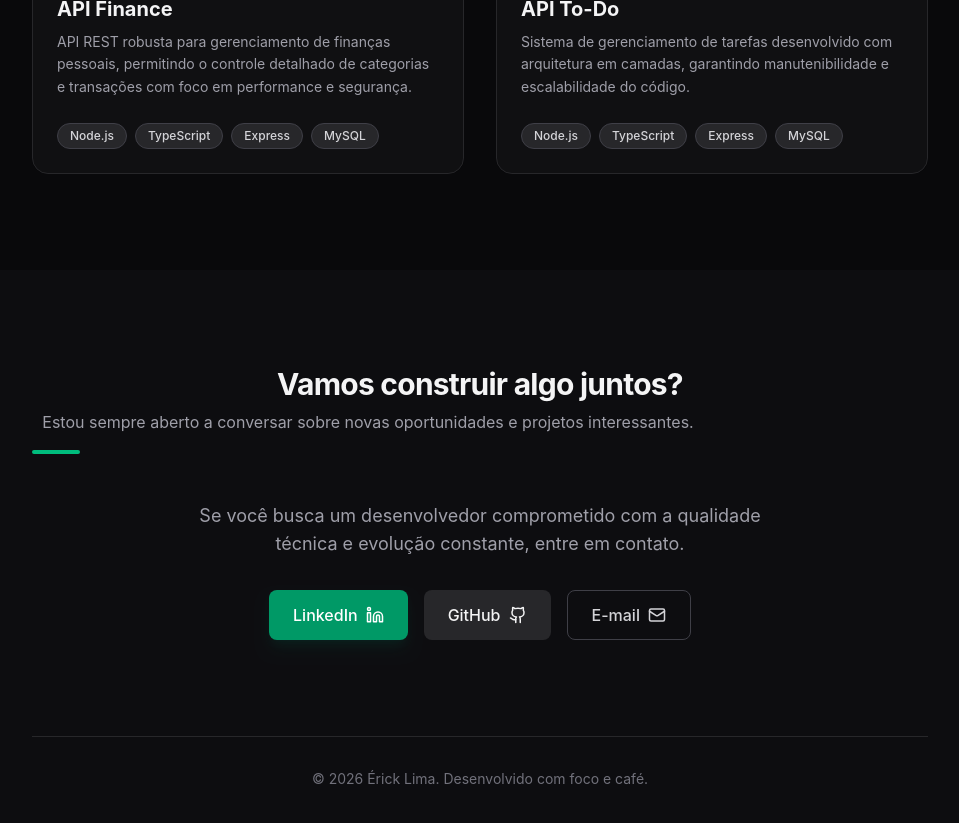
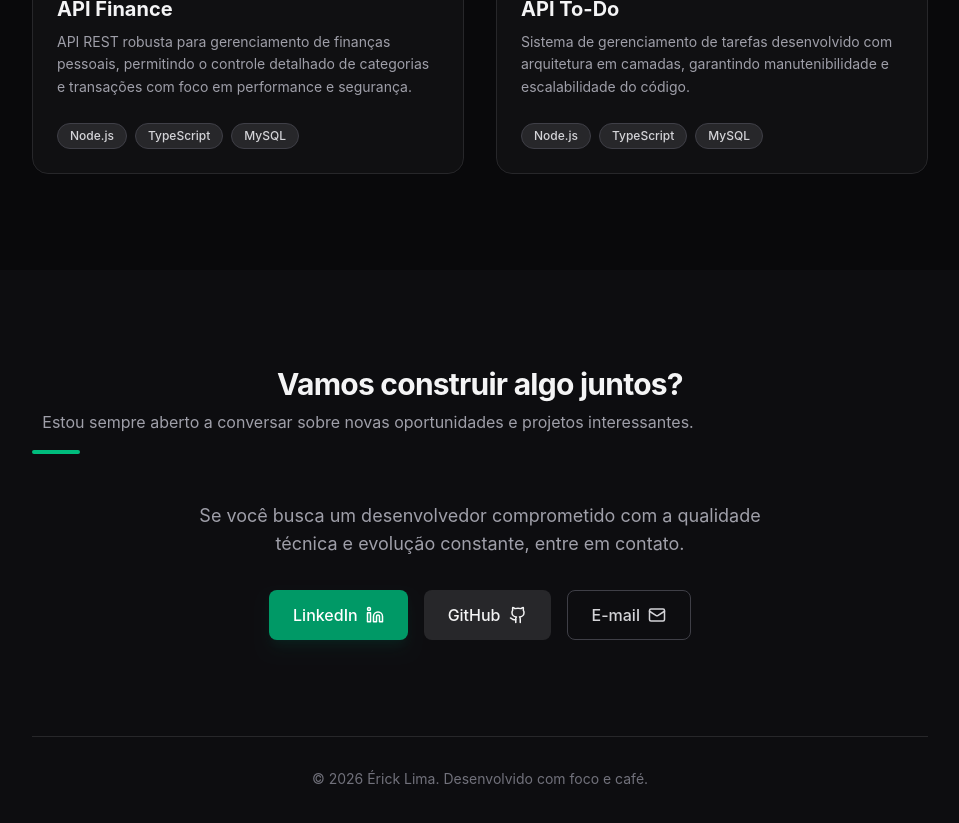
Before and after one commit to LinsArauj0/portfolio, a React (Vite) app: page / in a window 1280 px wide. Shown: the part 2200-3023 px from the top of the page, without its empty margins (160-1119 px from the left). Built offline with nearby package versions, Linux system fonts and the light colour scheme.

Commit message:
refactor: update backend portfolio

```diff
--- a/src/data/portfolio.ts
+++ b/src/data/portfolio.ts
@@ -17,14 +17,14 @@ export const PROJECTS: Project[] = [
     id: 'api-finance',
     title: 'API Finance',
     description: 'API REST robusta para gerenciamento de finanças pessoais, permitindo o controle detalhado de categorias e transações com foco em performance e segurança.',
-    technologies: ['Node.js', 'TypeScript', 'Express', 'MySQL'],
+    technologies: ['Node.js', 'TypeScript', 'MySQL'], //sem express
     githubUrl: 'https://github.com/LinsArauj0/api-finance-node-ts'
   },
   {
     id: 'api-todo',
     title: 'API To-Do',
     description: 'Sistema de gerenciamento de tarefas desenvolvido com arquitetura em camadas, garantindo manutenibilidade e escalabilidade do código.',
-    technologies: ['Node.js', 'TypeScript', 'Express', 'MySQL'],
+    technologies: ['Node.js', 'TypeScript', 'MySQL'], //sem express
     githubUrl: 'https://github.com/ericklima/api-todo'
   }
 ];
```
